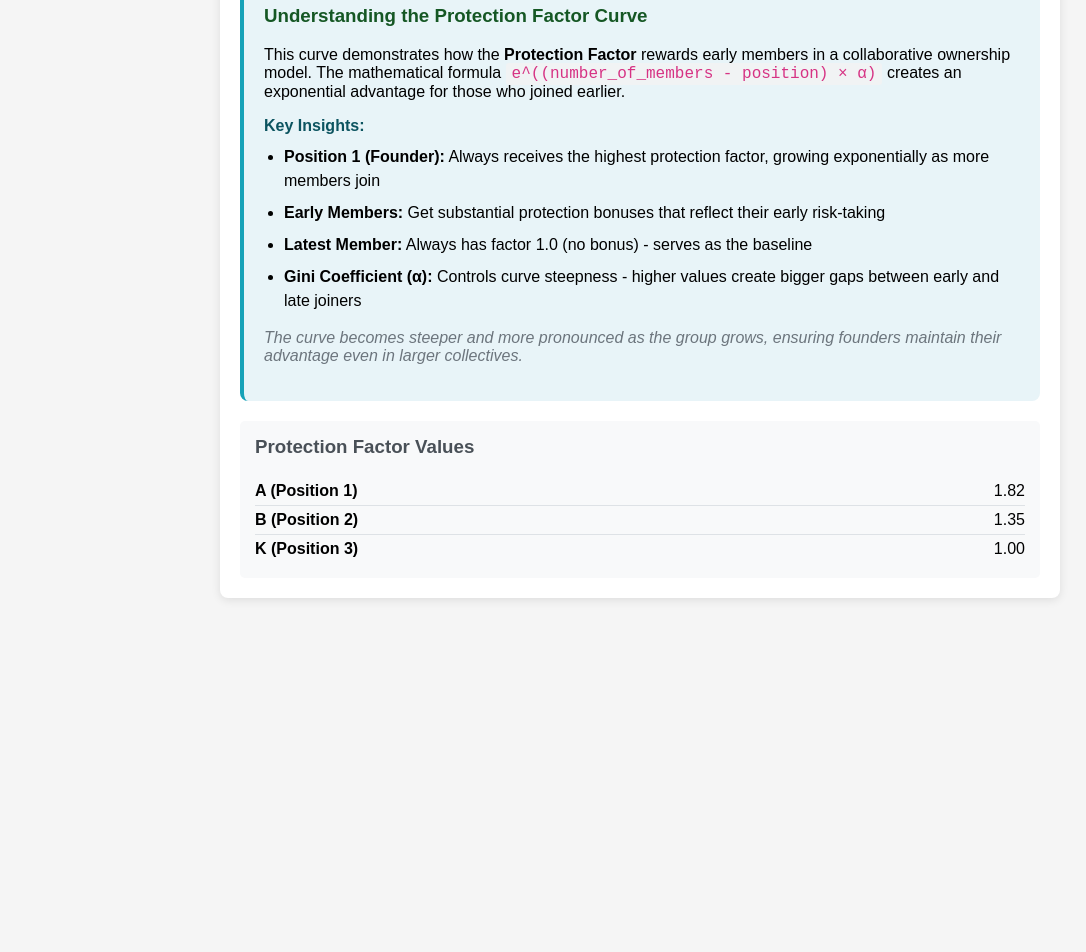
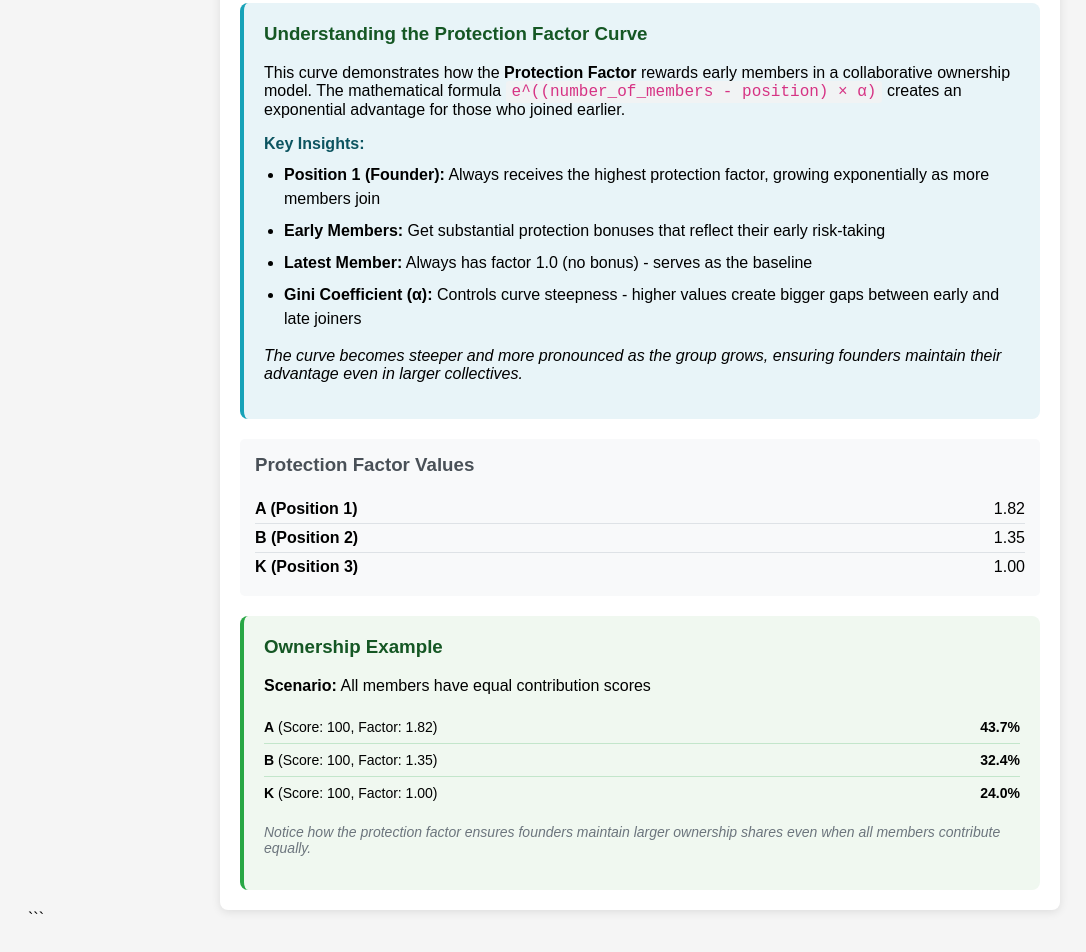
Before and after one commit to oskarmikaels/gini_protection_factor, a plain HTML site: page index.html in a window 1280 px wide. Shown: the part 634-1586 px from the top of the page, without its empty margins (0-1086 px from the left). Before the commit the page ends 1260 px from the top, so only its background shows below. Drawn offline with nearby package versions, Linux system fonts and the light colour scheme.

Commit message:
Update index.html
Added ownership example

````diff
--- a/index.html
+++ b/index.html
@@ -1,4 +1,5 @@
 <!DOCTYPE html>
+
 <html lang="en">
 <head>
     <meta charset="UTF-8">
@@ -84,9 +85,32 @@
             font-family: 'Courier New', monospace;
             color: #d63384;
         }
-        .description em {
+        .ownership-example {
+            margin-top: 20px;
+            background: #f0f8f0;
+            padding: 20px;
+            border-radius: 8px;
+            border-left: 4px solid #28a745;
+        }
+        .ownership-example h3 {
+            color: #155724;
+            margin-top: 0;
+        }
+        .ownership-member {
+            display: flex;
+            justify-content: space-between;
+            padding: 8px 0;
+            border-bottom: 1px solid #c3e6cb;
+            font-size: 14px;
+        }
+        .ownership-member:last-child {
+            border-bottom: none;
+        }
+        .example-note {
+            margin-top: 15px;
             color: #6c757d;
             font-style: italic;
+            font-size: 14px;
         }
         .values h3 {
             margin-top: 0;
@@ -107,6 +131,7 @@
     <div class="container">
         <h1>Protection Factor Curve</h1>
 
+```
     <div class="controls">
         <div class="control-group">
             <label for="members">Number of Members: <span id="membersValue">3</span></label>
@@ -141,6 +166,13 @@
         <h3>Protection Factor Values</h3>
         <div id="valuesList"></div>
     </div>
+
+    <div class="ownership-example">
+        <h3>Ownership Example</h3>
+        <p><strong>Scenario:</strong> All members have equal contribution scores</p>
+        <div id="ownershipList"></div>
+        <p class="example-note"><em>Notice how the protection factor ensures founders maintain larger ownership shares even when all members contribute equally.</em></p>
+    </div>
 </div>
 
 <script>
@@ -150,6 +182,7 @@
     const membersValue = document.getElementById('membersValue');
     const giniValue = document.getElementById('giniValue');
     const valuesList = document.getElementById('valuesList');
+    const ownershipList = document.getElementById('ownershipList');
 
     let chart;
 
@@ -184,6 +217,24 @@
                 <span>${data[i].toFixed(2)}</span>
             `;
             valuesList.appendChild(member);
+        }
+
+        // Uppdatera ägarskapsexempel (alla har samma grundpoäng = 100)
+        const baseScore = 100;
+        const totalWeightedScore = data.reduce((sum, factor) => sum + (baseScore * factor), 0);
+
+        ownershipList.innerHTML = '';
+        for (let i = 0; i < totalMembers; i++) {
+            const weightedScore = baseScore * data[i];
+            const ownershipPercent = (weightedScore / totalWeightedScore * 100).toFixed(1);
+
+            const ownershipMember = document.createElement('div');
+            ownershipMember.className = 'ownership-member';
+            ownershipMember.innerHTML = `
+                <span><strong>${memberNames[i]}</strong> (Score: ${baseScore}, Factor: ${data[i].toFixed(2)})</span>
+                <span><strong>${ownershipPercent}%</strong></span>
+            `;
+            ownershipList.appendChild(ownershipMember);
         }
 
         if (chart) {
@@ -269,5 +320,7 @@
     // Initial chart
     updateChart();
 </script>
+```
+
 </body>
 </html>
````
Lines whose indentation alone changed are shown as unchanged.
